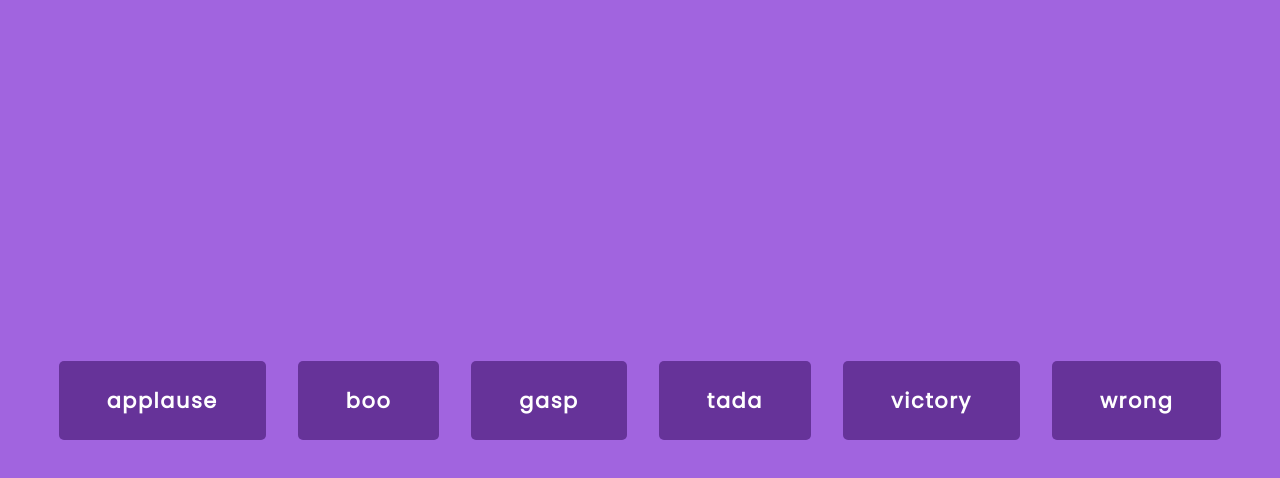
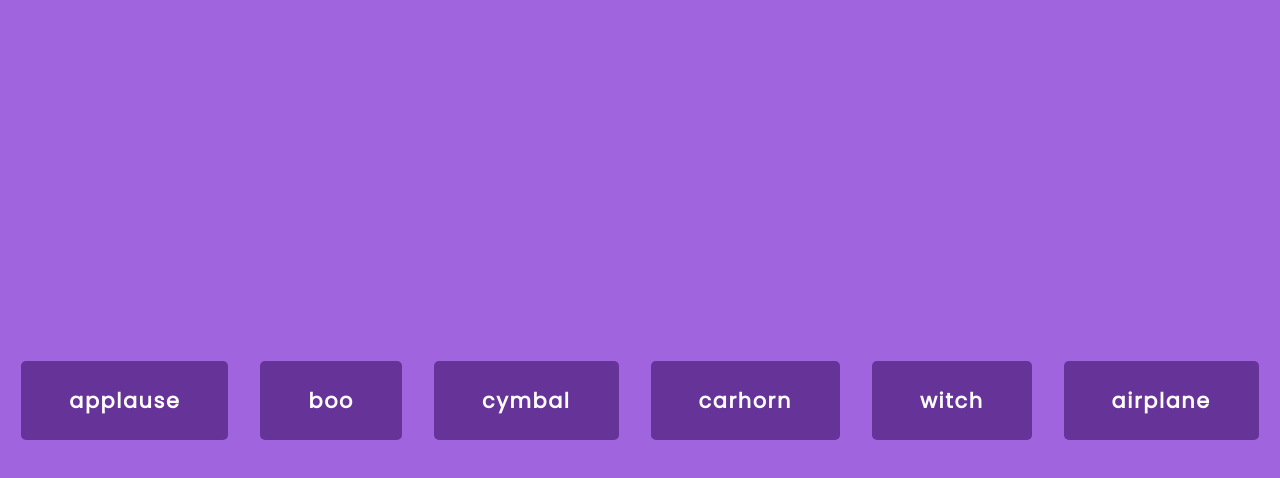
Before and after one commit to daferrom/retos, a plain HTML site: page 12 SoundBoard/index.html in a window 1280 px wide. Both pictures are taken after a click on the button "applause". Drawn offline with Linux system fonts and the light colour scheme.

Commit message:
challenge 12 completed

```diff
--- a/12 SoundBoard/index.html
+++ b/12 SoundBoard/index.html
@@ -7,12 +7,12 @@
     <title>Sound Board</title>
   </head>
   <body>
-    <audio id="applause" src="sounds/applause.mp3"></audio>
-    <audio id="boo" src="sounds/boo.mp3"></audio>
-    <audio id="gasp" src="sounds/gasp.mp3"></audio>
-    <audio id="tada" src="sounds/tada.mp3"></audio>
-    <audio id="victory" src="sounds/victory.mp3"></audio>
-    <audio id="wrong" src="sounds/wrong.mp3"></audio>
+    <audio id="applause" src="./sounds/applause.mp3"></audio>
+    <audio id="boo" src="./sounds/boo.mp3"></audio>
+    <audio id="cymbal" src="./sounds/cymbal.mp3"></audio>
+    <audio id="carhorn" src="./sounds/carhorn.mp3"></audio>
+    <audio id="witch" src="./sounds/witch.mp3"></audio>
+    <audio id="airplane" src="./sounds/airplane.mp3"></audio>
 
     <div id="buttons"></div>
 
--- a/12 SoundBoard/script.js
+++ b/12 SoundBoard/script.js
@@ -1,10 +1,10 @@
 const sounds = [
     'applause',
     'boo',
-    'gasp',
-    'tada',
-    'victory',
-    'wrong'
+    'cymbal',
+    'carhorn',
+    'witch',
+    'airplane'
 ];
 
 sounds.forEach((sound) => {
@@ -13,5 +13,19 @@ sounds.forEach((sound) => {
 
     btn.innerText = sound;
 
+    btn.addEventListener('click', () => {
+        stopSongs();
+        document.getElementById(sound).play()
+    });
+
     document.getElementById('buttons').appendChild(btn);
 });
+
+function stopSongs(){
+    sounds.forEach(sound=>{
+        const song =document.getElementById(sound);
+
+        song.pause();
+        song.currentTime = 0;
+    })
+}
```
Also changed, not shown: 6 other files.
